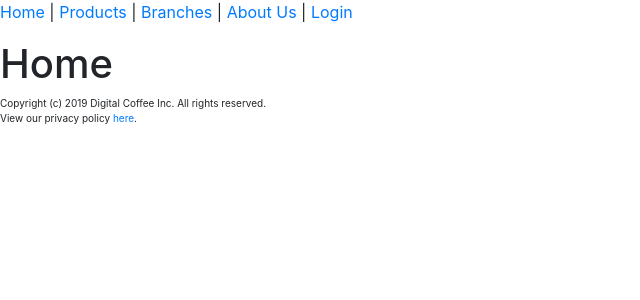
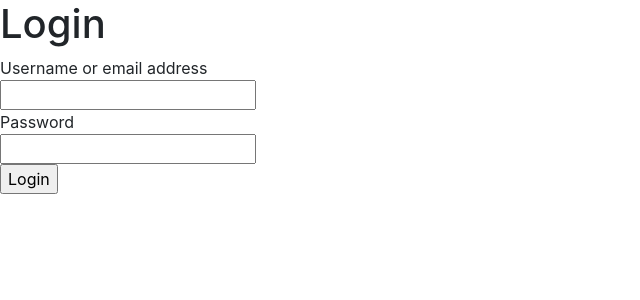
Before and after one commit to nicobatungbacal/ITMGT130-PRMS, a Flask app: page / in a window 1280 px wide. Shown: the top 300 px of the page, without its empty margins (0-640 px from the left). Run offline with Flask 2, Linux system fonts and the light colour scheme; some libraries are stand-ins or nearby versions.

Commit message:
Updated Login function

```diff
--- a/PatientRecordManagementSystem/app.py
+++ b/PatientRecordManagementSystem/app.py
@@ -1,18 +1,59 @@
-from flask import Flask
+from flask import Flask,redirect
+from flask import render_template
+from flask import request
+from flask import session
+from bson.json_util import loads, dumps
+from flask import make_response
+import database as db
+import authentication
+import logging
+
 app = Flask(__name__)
+
+app.secret_key = b's@g@d@c0ff33!'
+
+logging.basicConfig(level=logging.DEBUG)
+app.logger.setLevel(logging.INFO)
 
 @app.route('/')
 def index():
-    return 'Index Page. Place Home Page contents here.'
+    return render_template('login.html')
+
+@app.route('/home')
+def home():
+    return render_template('home.html')
+
 
 @app.route('/services')
-def products():
+def services():
     return 'Services Page. Place Services Page contents here.'
 
 @app.route('/booking')
-def branches():
-    return 'Booking Page. Place Booking Page contents here.'
+def booking():
+    return 'Appointment Booking Page. Place Booking Page contents here.'
 
 @app.route('/doctors')
-def aboutus():
+def doctor():
     return 'Doctors Page. Place Doctors Page contents here.'
+
+@app.route('/login', methods=['GET', 'POST'])
+def login():
+    return render_template('login.html')
+
+@app.route('/auth', methods = ['GET', 'POST'])
+def auth():
+    username = request.form.get('username')
+    password = request.form.get('password')
+
+    is_successful, user = authentication.login(username, password)
+    app.logger.info('%s', is_successful)
+    if(is_successful):
+        session["user"] = user
+        return redirect('/home')
+    else:
+        return redirect('/login')
+
+@app.route('/logout')
+def logout():
+    session.pop("user",None)
+    return redirect('/')
--- /dev/null
+++ b/PatientRecordManagementSystem/templates/footer.html
@@ -0,0 +1,6 @@
+<div class="footer">
+  Copyright (c) 2021 Diagonstics Inc. All rights reserved. <p/>
+  View our privacy policy <a href="privacy.html">here</a>.
+  </div>
+</body>
+</html>
--- /dev/null
+++ b/PatientRecordManagementSystem/templates/home.html
@@ -0,0 +1,3 @@
+{% include "header.html" %}
+<h1> Home </h1>
+{% include "footer.html" %}
--- /dev/null
+++ b/PatientRecordManagementSystem/templates/login.html
@@ -0,0 +1,22 @@
+<h1>Login</h1>
+<header>
+  <link rel="stylesheet" href="https://stackpath.bootstrapcdn.com/bootstrap/4.3.1/css/bootstrap.min.css" integrity="sha384-ggOyR0iXCbMQv3Xipma34MD+dH/1fQ784/j6cY/iJTQUOhcWr7x9JvoRxT2MZw1T" crossorigin="anonymous"/>
+  <style>
+    .footer {
+      font-size:10px;
+    }
+  </style>
+</header>
+<form action="/auth" method="POST">
+   <div>
+     Username or email address
+   </div>
+   <input type="text" name="username"></input>
+   <div>
+     Password
+   </div>
+   <input type="password" name="password"></input>
+   <div>
+   <input type="submit" value="Login"/>
+   </div>
+</form>
```
Also changed, not shown: PatientRecordManagementSystem/authentication.py (added, +14 -0 lines), PatientRecordManagementSystem/database.py (+6 -1 lines), PatientRecordManagementSystem/templates/header.html (+3 -7 lines).
